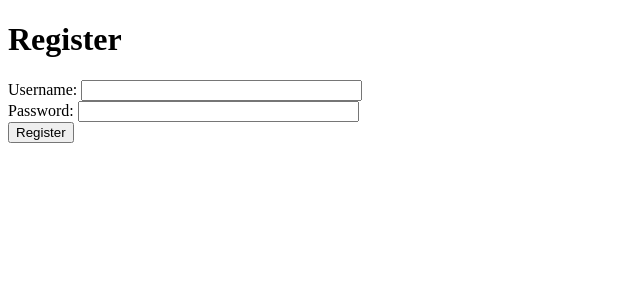
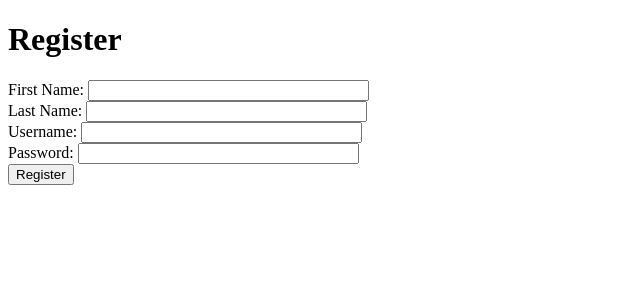
Before and after one commit to ethanp2001/helpdesk, a Flask app: page /register in a window 1280 px wide. Shown: the top 300 px of the page, without its empty margins (0-640 px from the left). Run offline with Flask 3, Linux system fonts and the light colour scheme.

Commit message:
Updated User Register
Added Firstname, Lastname fields to registration requirements

```diff
--- a/app/main.py
+++ b/app/main.py
@@ -4,7 +4,7 @@ from flask_sqlalchemy import SQLAlchemy
 from flask_login import UserMixin, LoginManager, login_user, login_required, logout_user, current_user
 from flask_wtf import FlaskForm
 from wtforms import StringField, PasswordField, SubmitField
-from wtforms.validators import InputRequired, Length, Email
+from wtforms.validators import InputRequired, Length
 from werkzeug.security import generate_password_hash, check_password_hash
 
 #Initialise Database
@@ -32,6 +32,8 @@ class User(db.Model, UserMixin):
 class RegistrationForm(FlaskForm):
     username = StringField('Username', validators=[InputRequired(), Length(min=4,max=20)])
     password = PasswordField('Password', validators=[InputRequired(), Length(min=8,max=30)])
+    firstname = StringField('First Name', validators=[InputRequired(), Length(min=1,max=30)])
+    lastname = StringField('Last Name', validators=[InputRequired(), Length(min=1,max=30)])
     submit = SubmitField('Register')
 
 #Create User Login Form in Flask-WTF
@@ -76,7 +78,7 @@ def register():
     form = RegistrationForm()
     if form.validate_on_submit():
         hashed_password = generate_password_hash(form.password.data, method='pbkdf2:sha256')
-        new_user = User(username=form.username.data, password=hashed_password)
+        new_user = User(username=form.username.data, password=hashed_password, firstname=form.firstname, lastname=form.lastname)
         db.session.add(new_user)
         db.session.commit()
         flash('Registration has been successful!', 'success')
--- a/app/templates/register.html
+++ b/app/templates/register.html
@@ -7,6 +7,10 @@
     <h1>Register</h1>
     <form method="POST">
         {{ form.hidden_tag() }}
+        <label for="firstname">First Name:</label>
+        {{ form.firstname(size=32) }}<br>
+        <label for="lastname">Last Name:</label>
+        {{ form.lastname(size=32) }}<br>
         <label for="username">Username:</label>
         {{ form.username(size=32) }}<br>
         <label for="password">Password:</label>
```
Also changed, not shown: var/main-instance/database.db.
